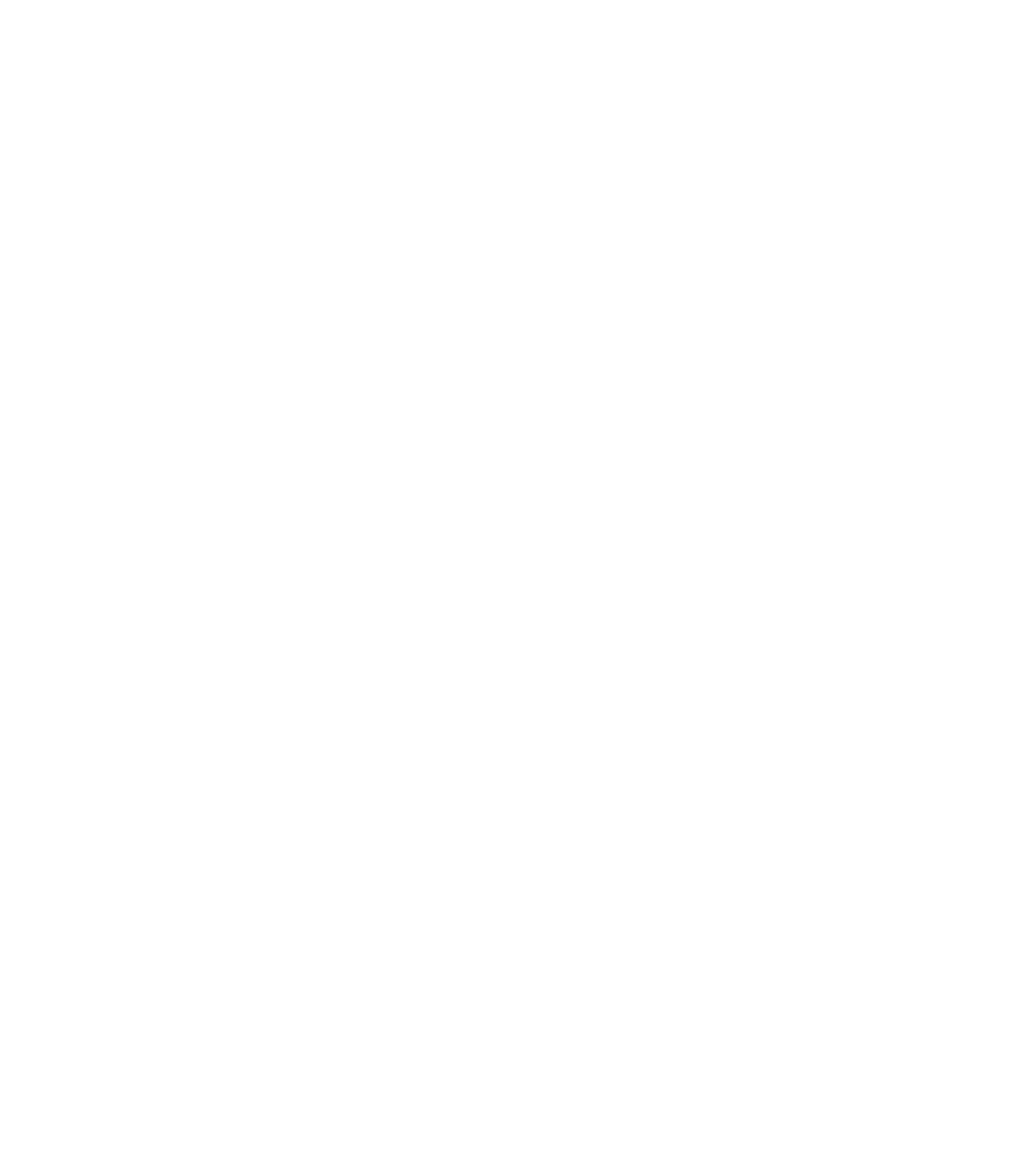
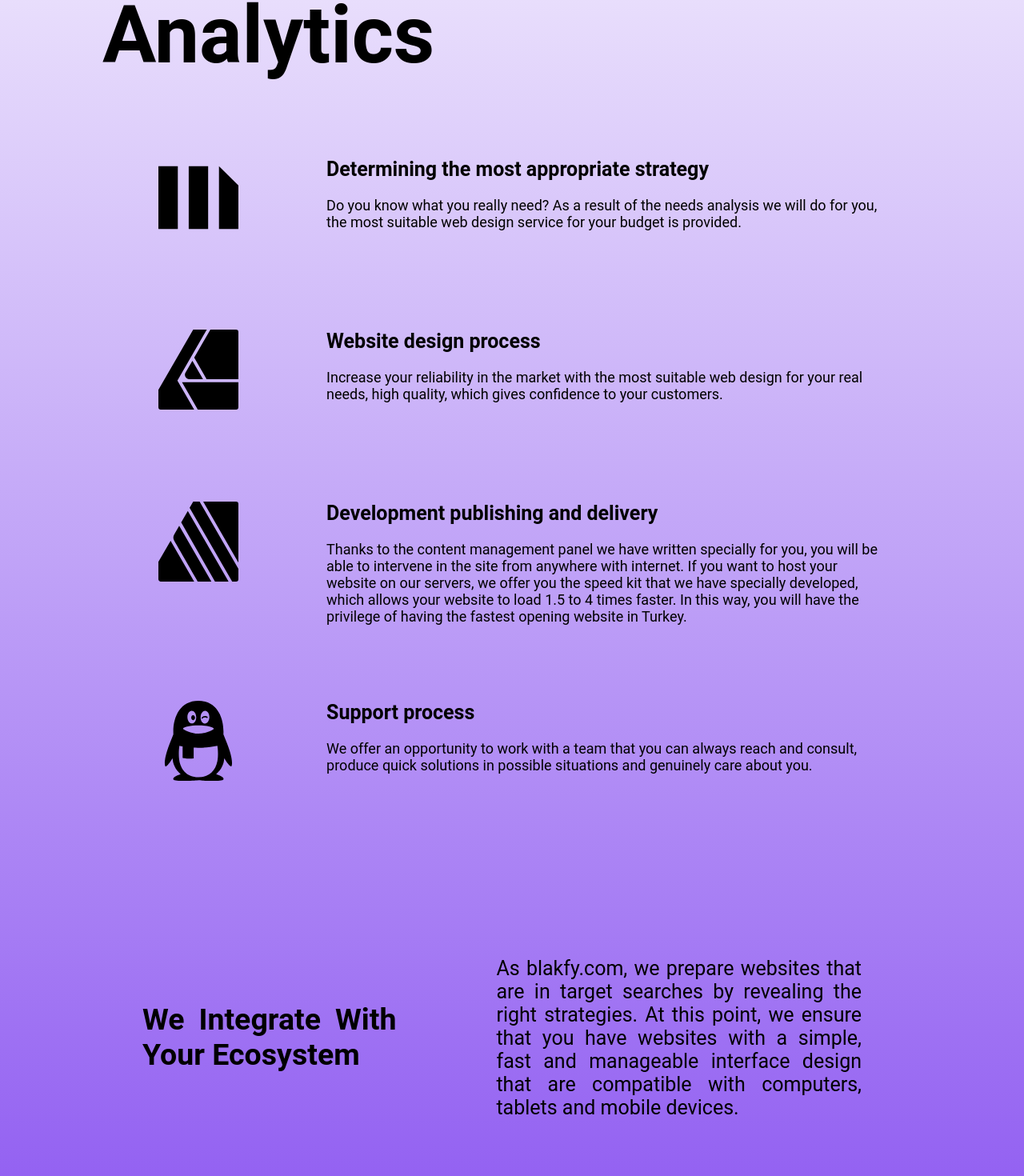
Before and after one commit to Blakfy-com/blakfy, a React (Create React App) app: page /About in a window 1280 px wide. Shown: the part 397-1867 px from the top of the page at 80% size. Before the commit the page ends 800 px from the top, so only its background shows below. Built offline with nearby package versions, Linux system fonts and the light colour scheme; a web font is replaced by a local one.

Commit message:
home and about

```diff
--- a/src/Components/Pages/About/About.css
+++ b/src/Components/Pages/About/About.css
@@ -0,0 +1,90 @@
+.about-about {
+    background: -webkit-gradient(
+        linear,
+        left top,
+        left bottom,
+        from(#ffffff),
+        to(#7e42efea)
+    );
+}
+
+.about-main {
+    margin: 50px 10% 50px 10%;
+}
+
+.about-main h2 {
+    font-size: 100px;
+}
+
+/*!  C E N T E R !*/
+
+.about-center {
+    margin: 50px 10% 50px 10%;
+}
+
+.about-title {
+    display: flex;
+    width: 90%;
+    height: 100%;
+    margin: 25px;
+    padding: 25px;
+}
+
+.about-logo {
+    width: 200px;
+    height: 100px;
+    margin: 10px 50px 10px 10px;
+    padding: 10px;
+}
+
+.about-logo .SiMicrostrategy,
+.SiAffinitydesigner,
+.SiAffinitypublisher,
+.SiTencentqq {
+    font-size: 100px;
+}
+
+.about-comment {
+    width: 100%;
+    height: initial;
+}
+
+.about-comment h4 {
+    font-size: 25px;
+    margin-top: 20px;
+}
+
+.about-comment p {
+    margin-top: 20px;
+    font-size: 18px;
+}
+
+/*! F O T T E R  !*/
+
+.about-footer {
+    margin: 100px 10% 100px 10%;
+    font-size: 25px;
+    display: flex;
+}
+
+.about-footer-title {
+    margin: 50px;
+    width: 2000px;
+    height: 250px;
+
+    display: flex;
+    align-items: center;
+    text-align: justify;
+    justify-content: center;
+}
+
+.about-footer-comment {
+    margin: 50px;
+    padding: 25px;
+
+    display: flex;
+    align-items: center;
+    text-align: justify;
+    justify-content: center;
+}
+/*  */
--- a/src/Components/Pages/About/About.jsx
+++ b/src/Components/Pages/About/About.jsx
@@ -1,12 +1,102 @@
 import React from 'react';
 import Navbar from '../../Navbar/Navbar';
 import Footer from '../../Footer/Footer';
+
+import {
+    SiMicrostrategy,
+    SiAffinitydesigner,
+    SiAffinitypublisher,
+    SiTencentqq
+} from 'react-icons/si';
 import './About.css';
 
 function About() {
     return (
-        <div>
+        <div className="about-about">
             <Navbar />
+
+            <div className="about-main">
+                <h2>Dive Into the New Age of Accelerated Analytics</h2>
+            </div>
+
+            <div className="about-center">
+                <div className="about-title">
+                    <div className="about-logo">
+                        <SiMicrostrategy className="SiMicrostrategy" />
+                    </div>
+                    <div className="about-comment">
+                        <h4>Determining the most appropriate strategy</h4>
+                        <p>
+                            Do you know what you really need? As a result of the
+                            needs analysis we will do for you, the most suitable
+                            web design service for your budget is provided.
+                        </p>
+                    </div>
+                </div>
+                <div className="about-title">
+                    <div className="about-logo">
+                        <SiAffinitydesigner className="SiAffinitydesigner" />
+                    </div>
+                    <div className="about-comment">
+                        <h4>Website design process</h4>
+                        <p>
+                            Increase your reliability in the market with the
+                            most suitable web design for your real needs, high
+                            quality, which gives confidence to your customers.
+                        </p>
+                    </div>
+                </div>
+                <div className="about-title">
+                    <div className="about-logo">
+                        <SiAffinitypublisher className="SiAffinitypublisher" />
+                    </div>
+                    <div className="about-comment">
+                        <h4>Development publishing and delivery</h4>
+                        <p>
+                            Thanks to the content management panel we have
+                            written specially for you, you will be able to
+                            intervene in the site from anywhere with internet.
+                            If you want to host your website on our servers, we
+                            offer you the speed kit that we have specially
+                            developed, which allows your website to load 1.5 to
+                            4 times faster. In this way, you will have the
+                            privilege of having the fastest opening website in
+                            Turkey.
+                        </p>
+                    </div>
+                </div>
+                <div className="about-title">
+                    <div className="about-logo">
+                        <SiTencentqq className="SiTencentqq" />
+                    </div>
+                    <div className="about-comment">
+                        <h4>Support process</h4>
+                        <p>
+                            We offer an opportunity to work with a team that you
+                            can always reach and consult, produce quick
+                            solutions in possible situations and genuinely care
+                            about you.
+                        </p>
+                    </div>
+                </div>
+            </div>
+
+            <div className="about-footer">
+                <div className="about-footer-title">
+                    <h2>We Integrate With Your Ecosystem</h2>
+                </div>
+
+                <div className="about-footer-comment">
+                    <p>
+                        As blakfy.com, we prepare websites that are in target
+                        searches by revealing the right strategies. At this
+                        point, we ensure that you have websites with a simple,
+                        fast and manageable interface design that are compatible
+                        with computers, tablets and mobile devices.
+                    </p>
+                </div>
+            </div>
+
             <Footer />
         </div>
     );
--- a/src/Components/Pages/Home/Home.jsx
+++ b/src/Components/Pages/Home/Home.jsx
@@ -2,7 +2,7 @@
 import Navbar from '../../Navbar/Navbar';
 import Footer from '../../Footer/Footer';
 import MainSlide from './mainSlide/MainSlide';
-import Slider from './Slider/Slider';
+// import Slider from './Slider/Slider';
 import Projects from './Projects/Projects';
 import PackageAdvantage from './PackageAdvantage/PackageAdvantage';
 import ContentKnowledge from './ContentKnowledge/ContentKnowledge';
@@ -11,14 +11,9 @@
     return (
         <div>
             <Navbar />
-            <div className="mainHome">
-                <MainSlide />
-                {/* <Slider /> */}
-                <br />
-                <Projects />
-                <br />
-                <PackageAdvantage />
-            </div>
+            <MainSlide />
+            <Projects />
+            <PackageAdvantage />
             <ContentKnowledge />
             <Footer />
         </div>
--- a/src/Components/Pages/Home/PackageAdvantage/PackageAdvantage.css
+++ b/src/Components/Pages/Home/PackageAdvantage/PackageAdvantage.css
@@ -1,9 +1,8 @@
 .package-container {
-    padding: 100px 0 100px 0;
+    margin: 100px 10% 100px 10%;
 }
 
 .rowsTitle {
-    margin-bottom: 50px;
     text-align: center;
 }
 
@@ -12,11 +11,12 @@
     background: linear-gradient(90deg, rgb(240, 237, 237), rgb(0, 68, 255));
     -webkit-background-clip: text;
     -webkit-text-fill-color: transparent;
+    padding-bottom: 20px;
 }
 
 .rowsTitle p {
-    padding: 0 400px 0 400px;
-    margin-top: 50px;
+    margin: auto 20% auto 20%;
+    padding-top: 25px;
     font-size: 25px;
 }
 
@@ -25,8 +25,7 @@
 .rowsList {
     display: flex;
     justify-content: center;
-    margin-top: 200px;
-    padding: 0 350px 0 350px;
+    margin-top: 100px;
 }
 
 .modul {
--- a/src/Components/Pages/Home/Projects/Projects.css
+++ b/src/Components/Pages/Home/Projects/Projects.css
@@ -1,19 +1,15 @@
-.projects-sectcion {
-}
-
 .projects-companies {
     display: flex;
     justify-content: center;
-    margin-top: 50px;
-    margin-bottom: 50px;
+    margin: 100px 10% 100px 10%;
 }
 
 .projects-company {
+    margin: 0 25px 0 25px;
     list-style: none;
 }
 
 .companyImage img {
-    margin: 0 100px 0 100px;
-    width: 200px;
-    height: 100px;
+    width: 300px;
+    height: 150px;
 }
--- a/src/Components/Pages/Home/Projects/Projects.jsx
+++ b/src/Components/Pages/Home/Projects/Projects.jsx
@@ -3,7 +3,6 @@
 
 function Projects() {
     return (
-        <section class="projects-section">
         <div class="projects-companies">
             <div class="projects-company">
                 <li class="companyImage">
@@ -21,7 +20,6 @@
                 </li>
             </div>
         </div>
-        </section>
     );
 }
 
--- a/src/Components/Pages/Home/mainSlide/MainSlide.css
+++ b/src/Components/Pages/Home/mainSlide/MainSlide.css
@@ -1,16 +1,20 @@
 .MainSlide-container {
     display: flex;
     justify-content: center;
+    margin: 0 10% 0 10%;
+}
+
+.MainSlide-text {
+    margin: 100px 10% 80px 10%;
 }
 
 .MainSlide-text p {
-    padding: 20px 10% 0 10%;
     font-size: 90px;
     font-weight: 600;
-    text-align: center;
+    text-align: justify;
 }
 
-.my-paragraph {
+.MainSlide-my-paragraph {
     background: linear-gradient(45deg, #f3ec78, #af4261, #00c6ff);
     -webkit-background-clip: text;
     -webkit-text-fill-color: transparent;
--- a/src/Components/Pages/Home/mainSlide/MainSlide.jsx
+++ b/src/Components/Pages/Home/mainSlide/MainSlide.jsx
@@ -5,7 +5,7 @@
     return (
         <div className="MainSlide-container">
             <div className="MainSlide-text">
-                <p className="my-paragraph">
+                <p className="MainSlide-my-paragraph">
                     Online varlığınızı güçlendirecek tasarımlarımızla tanışın!
                 </p>
                 {/* <p className="my-paragraphs">tasarımlarımızla tanışın!</p> */}
```
Also changed, not shown: src/Components/Pages/Home/PackageAdvantage/PackageAdvantage.js (+18 -22 lines). Lines whose indentation alone changed are shown as unchanged.
